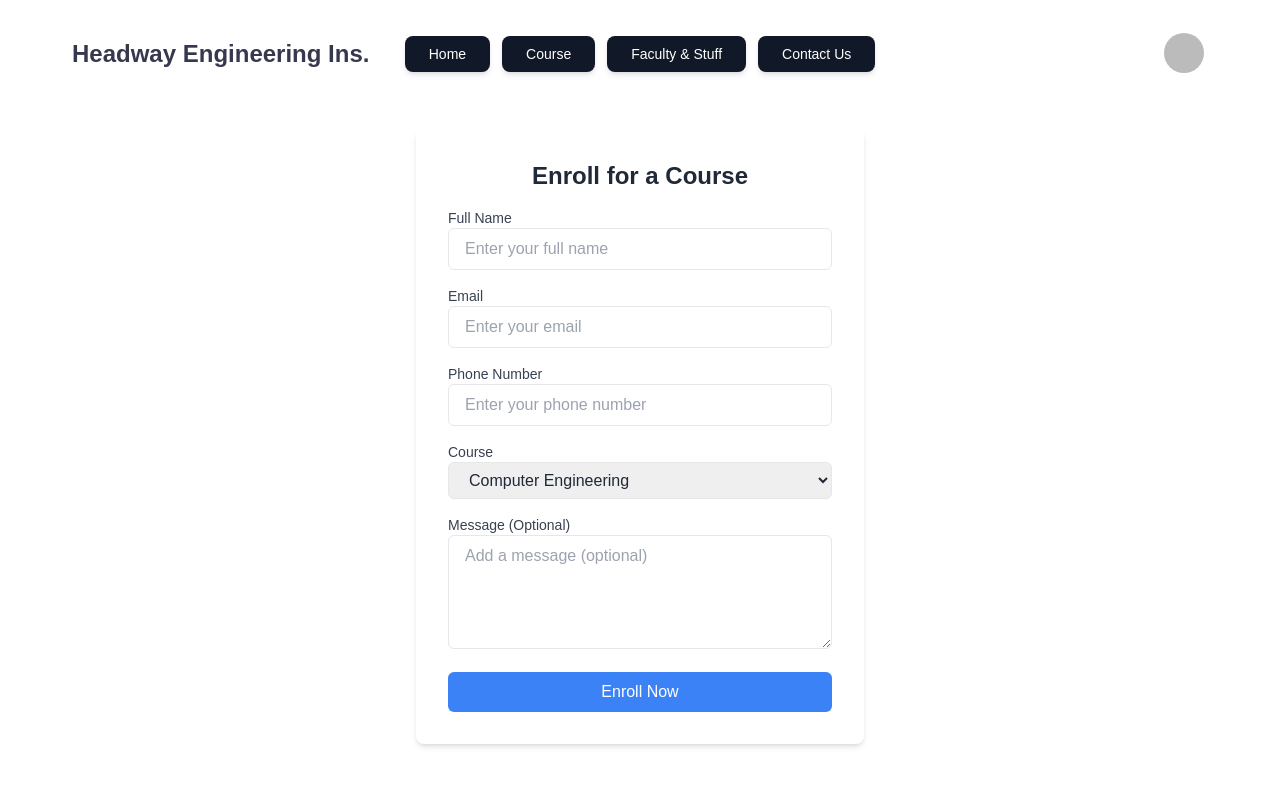
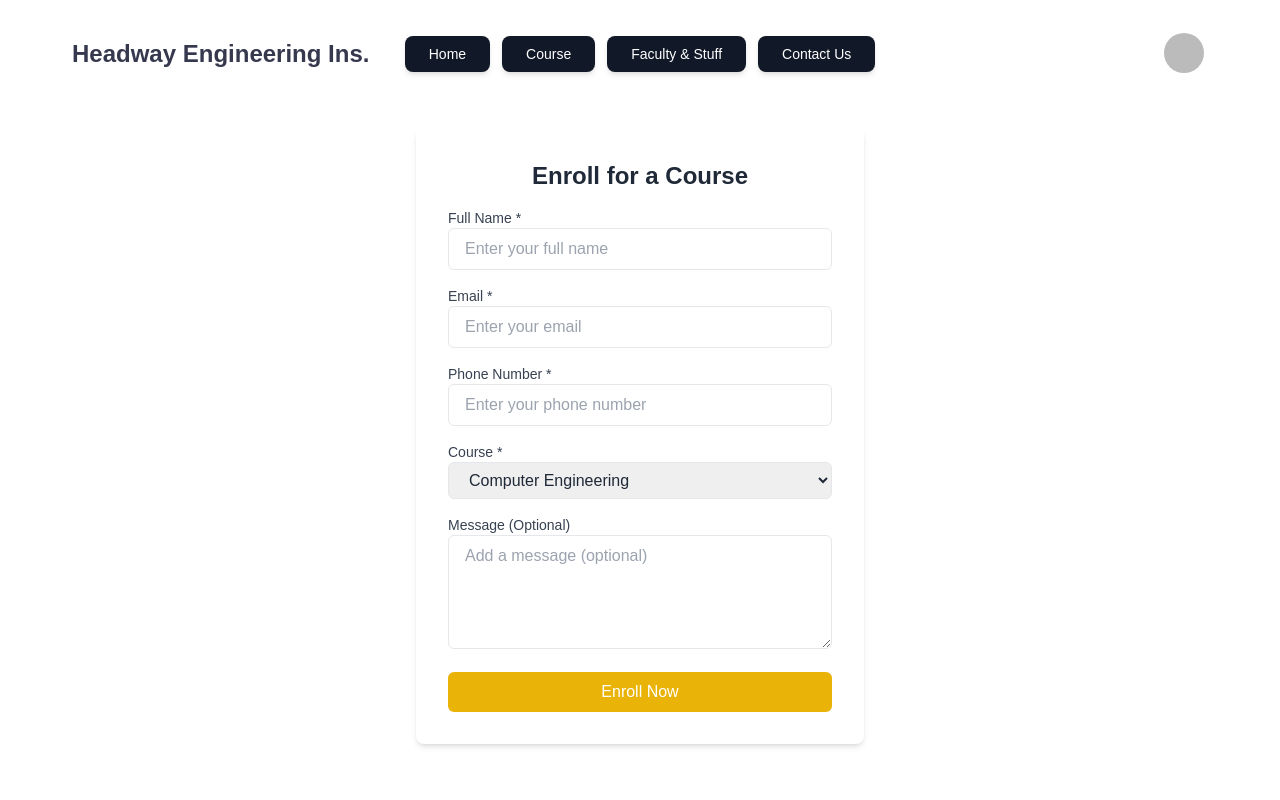
Before and after one commit to A-Farabi/college-admission-system-client, a React (Vite) app: page /coursernroll in a window 1280 px wide. Shown: the top 800 px of the page. Built offline with nearby package versions, Linux system fonts and the light colour scheme; no server answers; sample sign-in values are in the browser's storage.

Commit message:
enroll compo yellow design fixed

```diff
--- a/src/Components/Enroll/CourseEnroll.jsx
+++ b/src/Components/Enroll/CourseEnroll.jsx
@@ -27,41 +27,41 @@ const EnrollForm = () => {
             <h2 className="text-2xl font-bold text-center mb-4">Enroll for a Course</h2>
             <form onSubmit={handleSubmit} className="space-y-4">
                 <div>
-                    <label className="block text-sm font-medium text-gray-700">Full Name</label>
+                    <label className="block text-sm font-medium text-gray-700">Full Name *</label>
                     <input
                         type="text"
                         name="fullName"
                         placeholder="Enter your full name"
                         required
-                        className="w-full px-4 py-2 border rounded-md focus:outline-none focus:ring-2 focus:ring-blue-500"
+                        className="w-full px-4 py-2 border rounded-md focus:outline-none focus:ring-2 focus:ring-yellow-500"
                     />
                 </div>
                 <div>
-                    <label className="block text-sm font-medium text-gray-700">Email</label>
+                    <label className="block text-sm font-medium text-gray-700">Email *</label>
                     <input
                         type="email"
                         name="email"
                         placeholder="Enter your email"
                         required
-                        className="w-full px-4 py-2 border rounded-md focus:outline-none focus:ring-2 focus:ring-blue-500"
+                        className="w-full px-4 py-2 border rounded-md focus:outline-none focus:ring-2 focus:ring-yellow-500"
                     />
                 </div>
                 <div>
-                    <label className="block text-sm font-medium text-gray-700">Phone Number</label>
+                    <label className="block text-sm font-medium text-gray-700">Phone Number *</label>
                     <input
                         type="tel"
                         name="phone"
                         placeholder="Enter your phone number"
                         required
-                        className="w-full px-4 py-2 border rounded-md focus:outline-none focus:ring-2 focus:ring-blue-500"
+                        className="w-full px-4 py-2 border rounded-md focus:outline-none focus:ring-2 focus:ring-yellow-500"
                     />
                 </div>
                 <div>
-                    <label className="block text-sm font-medium text-gray-700">Course</label>
+                    <label className="block text-sm font-medium text-gray-700">Course *</label>
                     <select
                         name="course"
                         required
-                        className="w-full px-4 py-2 border rounded-md focus:outline-none focus:ring-2 focus:ring-blue-500"
+                        className="w-full px-4 py-2 border rounded-md focus:outline-none focus:ring-2 focus:ring-yellow-500"
                     >
                         <option value="" disabled>
                             Select a course
@@ -80,12 +80,12 @@ const EnrollForm = () => {
                         name="message"
                         placeholder="Add a message (optional)"
                         rows="4"
-                        className="w-full px-4 py-2 border rounded-md focus:outline-none focus:ring-2 focus:ring-blue-500"
+                        className="w-full px-4 py-2 border rounded-md focus:outline-none focus:ring-2 focus:ring-yellow-500"
                     ></textarea>
                 </div>
                 <button
                     type="submit"
-                    className="w-full bg-blue-500 text-white py-2 px-4 rounded-md hover:bg-blue-600 transition"
+                    className="w-full bg-yellow-500 text-white py-2 px-4 rounded-md hover:bg-yellow-600 transition"
                 >
                     Enroll Now
                 </button>
```
